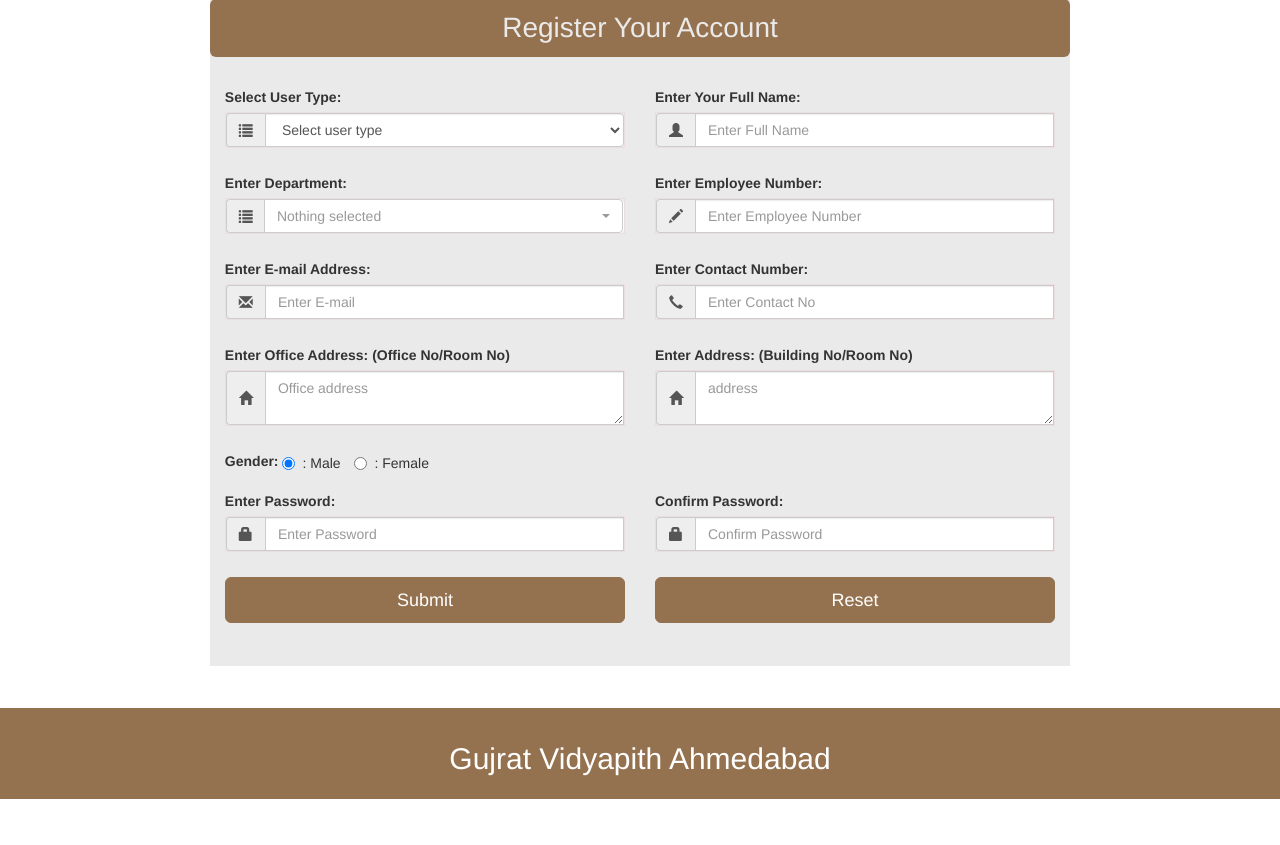
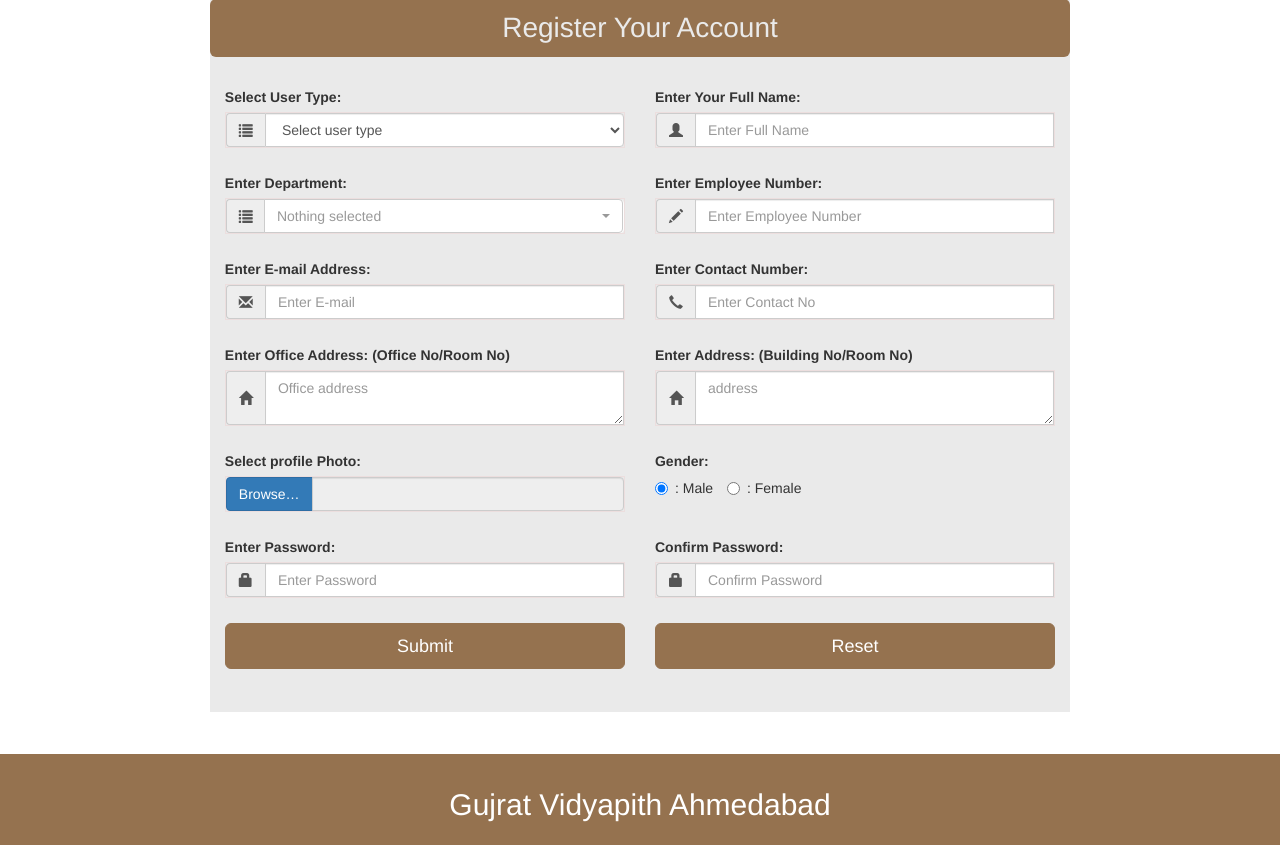
Before and after one commit to shahnavaz173/complaint, a CodeIgniter app: page /complaint/validation/register in a window 1280 px wide. Shown: the part 209-1054 px from the top of the page. Before the commit the page ends 1008 px from the top, so only its background shows below. Run offline with CodeIgniter, Linux system fonts and the light colour scheme; data that the repository does not hold is empty.

Commit message:
file upload

```diff
--- a/application/views/public/register.php
+++ b/application/views/public/register.php
@@ -93,8 +93,19 @@
 			</div>
 		</div>
 		<div class="row">
-			<div class="form-group col-md-12">
-				<label for="gender">Gender:</label>
+			<div class="form-group col-md-6">
+				<label>Select profile Photo:</label>
+				<div class="input-group">
+					<label class="input-group-btn">
+						<span class="btn btn-primary">
+							Browse&hellip; <input type="file" id="file" style="display:none;">
+						</span>
+					</label><input type="text"id="filename" class="form-control" readonly>
+				</div>
+				<p class="bg-danger text-danger validation-error img-err" ></p>
+			</div>
+			<div class="form-group col-md-6 ">
+				<label for="gender">Gender:</label><br />
 					<div class="radio-inline">
 						<?=form_radio(array('class' => 'gender', 'id' => 'genderm', 'name' => 'gender', 'required' => 'required'),'M','checked'); ?>: Male
 					</div>
@@ -138,7 +149,52 @@
 	</div>
 </div>
 <script type="text/javascript">
-
+$(document).ready(function()
+{
+	$("#file").change(function()
+	{
+		var file = document.getElementById('file').files[0];
+		$("#filename").val(file.name);
+		uploadImage(file,"profile");
+	});
+});
+function uploadImage(property,forwhat)
+{
+	var image_name = property.name;
+	var image_extension = image_name.split('.').pop().toLowerCase();
+	if(jQuery.inArray(image_extension,['gif','jpg','jpeg','png']) == -1)
+	{
+		$(".img-err").text("Invalid file format please Select an Image file");
+	}
+	else if(property.size > 102400)
+	{
+		$(".img-err").text("File Size Should be less then 100kb");
+	}
+	else
+	{
+		var formData = new FormData();
+		formData.append("file",property);
+		formData.append("forwhat",forwhat);
+		formData.append("fname",forwhat+"."+image_extension);
+		$.ajax
+		({
+			method: "POST",
+			url: "upload/upload_image",
+			data: formData,
+			contentType: false,
+			cache: false,
+			processData: false,
+			beforeSend: function()
+			{
+				$("#img-err").text("Uploading...");
+			},
+			success: function(data)
+			{
+				alert(data);
+			}
+		});
+	}
+}
 
 	function validateUnique(element)
 	{
```
Also changed, not shown: application/controllers/Upload.php (added, +27 -0 lines).
